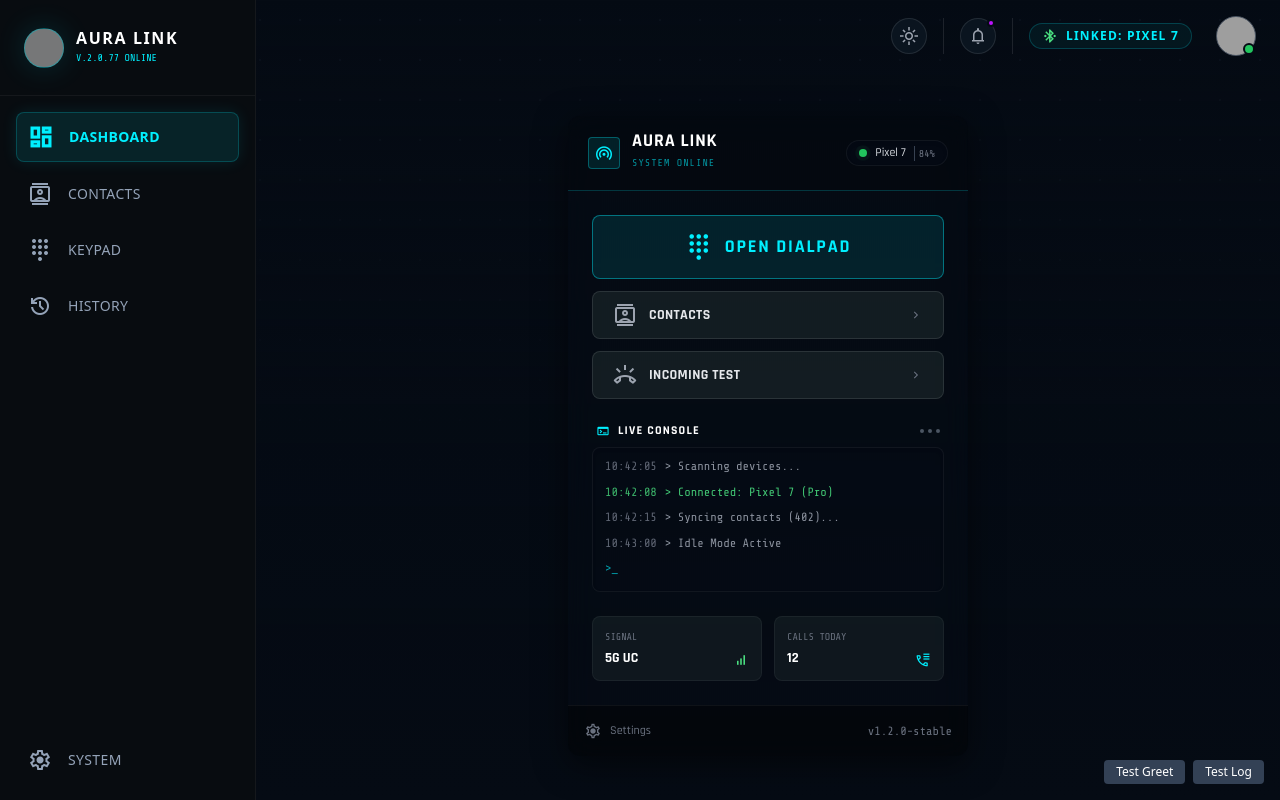
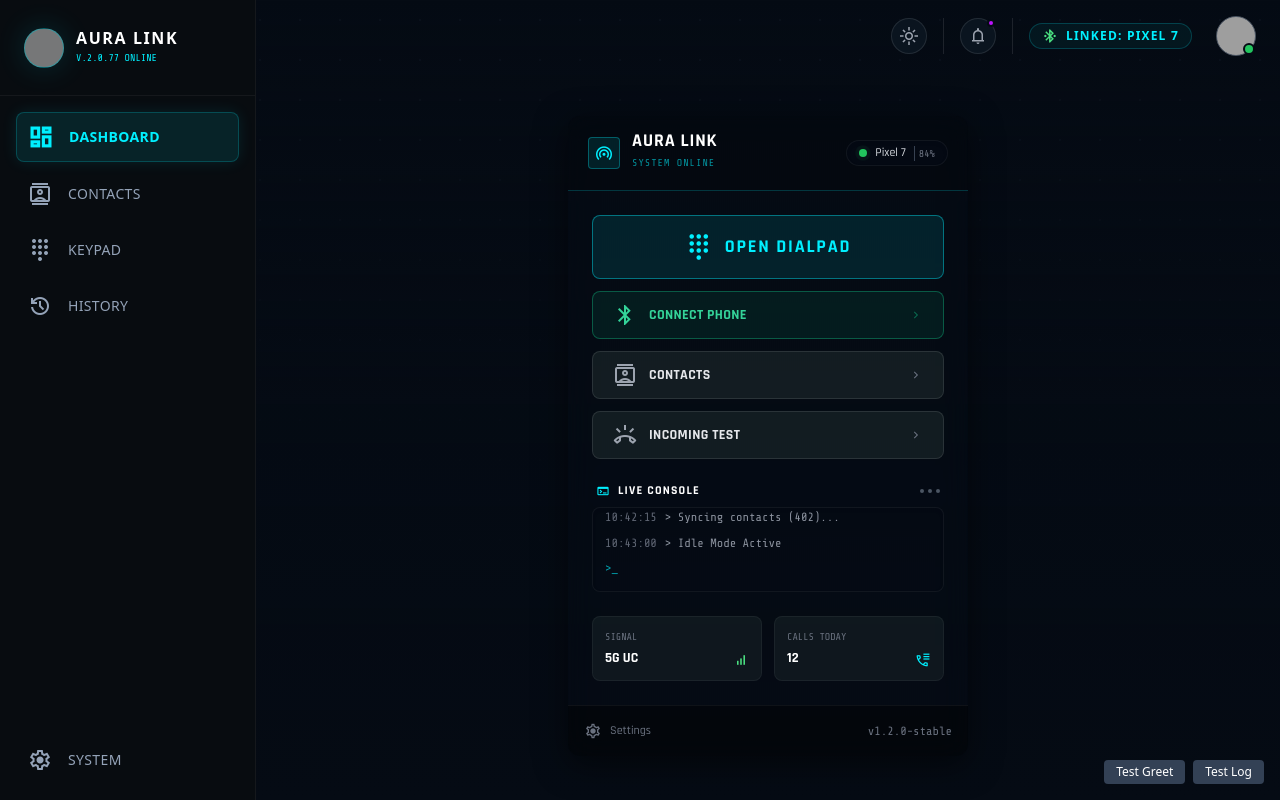
Before and after one commit to Software-Guardians/Call-Forwarding-App, a React (Vite) app: page / in a window 1280 px wide. Built offline with nearby package versions, Linux system fonts and the light colour scheme; grey boxes are pictures that could not be loaded.

Commit message:
Phase 4 Step 4: Wire Connect Button to Backend

```diff
--- a/src/components/dashboard/ActionButtons.tsx
+++ b/src/components/dashboard/ActionButtons.tsx
@@ -4,9 +4,10 @@ interface ActionButtonsProps {
     onDialpadClick?: () => void;
     onContactsClick?: () => void;
     onSimulateCall?: () => void;
+    onConnect?: () => void;
 }
 
-export const ActionButtons: React.FC<ActionButtonsProps> = ({ onDialpadClick, onContactsClick, onSimulateCall }) => {
+export const ActionButtons: React.FC<ActionButtonsProps> = ({ onDialpadClick, onContactsClick, onSimulateCall, onConnect }) => {
     return (
         <div className="flex flex-col gap-3">
             {/* Large Dialpad Button */}
@@ -17,6 +18,18 @@ export const ActionButtons: React.FC<ActionButtonsProps> = ({ onDialpadClick, on
                 <div className="absolute inset-0 bg-gradient-to-r from-transparent via-primary/5 to-transparent opacity-0 group-hover:opacity-100 transition-opacity duration-500"></div>
                 <span className="material-symbols-outlined text-[28px] mr-3 group-hover:scale-110 transition-transform">dialpad</span>
                 <span className="text-lg font-bold tracking-widest">OPEN DIALPAD</span>
+            </button>
+
+            {/* Connect Button */}
+            <button
+                onClick={onConnect}
+                className="flex items-center justify-between w-full h-12 px-5 rounded-lg bg-emerald-500/10 hover:bg-emerald-500/20 border border-emerald-500/40 hover:border-emerald-500 text-emerald-400 transition-all"
+            >
+                <div className="flex items-center gap-3">
+                    <span className="material-symbols-outlined">bluetooth</span>
+                    <span className="text-sm font-bold tracking-wide">CONNECT PHONE</span>
+                </div>
+                <span className="material-symbols-outlined text-emerald-500/50 text-sm">chevron_right</span>
             </button>
 
             {/* Contacts Button */}
--- a/src/pages/Dashboard.tsx
+++ b/src/pages/Dashboard.tsx
@@ -11,8 +11,18 @@ interface DashboardProps {
     onSimulateIncomingCall?: () => void;
 }
 
+import { invoke } from '@tauri-apps/api/core';
+
 export const Dashboard: React.FC<DashboardProps> = ({ onDialpadClick, onContactsClick, onSimulateIncomingCall }) => {
-    // Placeholder actions
+    const handleConnect = async () => {
+        try {
+            console.log('Initiating Bluetooth scan...');
+            await invoke('start_scan');
+            console.log('Scan command sent successfully.');
+        } catch (error) {
+            console.error('Failed to start scan:', error);
+        }
+    };
 
     return (
         <div className="h-full flex items-center justify-center font-display overflow-hidden relative">
@@ -26,6 +36,7 @@ export const Dashboard: React.FC<DashboardProps> = ({ onDialpadClick, onContacts
                         onDialpadClick={onDialpadClick}
                         onContactsClick={onContactsClick}
                         onSimulateCall={onSimulateIncomingCall}
+                        onConnect={handleConnect}
                     />
                     <LiveConsole />
                     <QuickStats />
```
Also changed, not shown: memory-bank/activeContext.md (+1 -1 lines), memory-bank/progress.md (+1 -1 lines).
